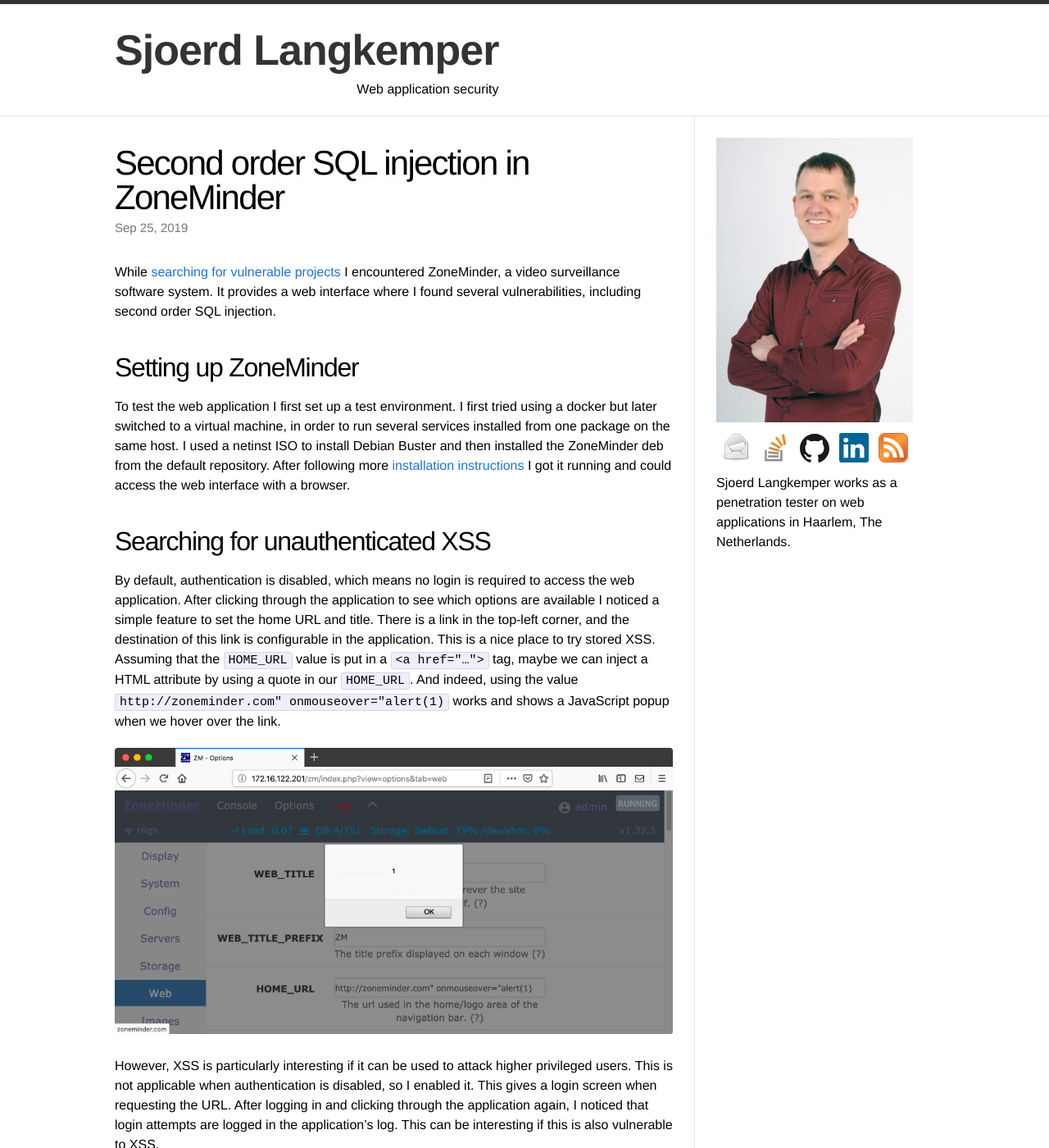
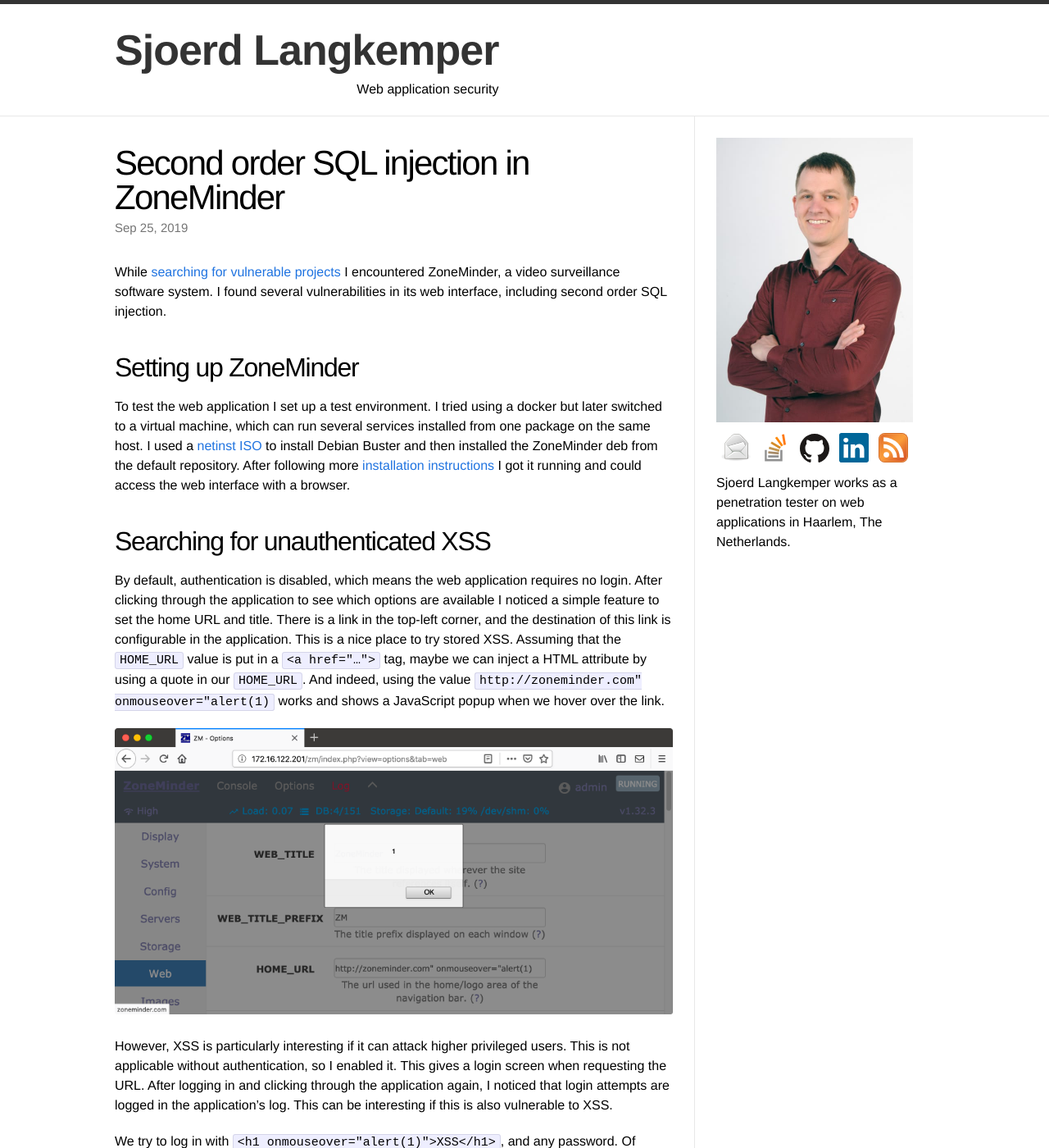
Before and after one commit to Sjord/Sjord.github.io, a Jekyll site: the page built from _posts/2019-02-27-second-order-sql-injection-in-zoneminder.md, in a window 1280 px wide and 1400 px high. Shown: the whole window at 82% size. Built offline with Jekyll 4.4.1, drawn with Linux system fonts in a browser that asks for light colours; some of the changed text lies outside the part shown.

Commit message:
Simplify sentences

```diff
--- a/_posts/2019-02-27-second-order-sql-injection-in-zoneminder.md
+++ b/_posts/2019-02-27-second-order-sql-injection-in-zoneminder.md
@@ -5,21 +5,21 @@
 date: 2019-09-25
 ---
 
-While [searching for vulnerable projects](https://www.sjoerdlangkemper.nl/2017/06/07/finding-vulnerable-code-in-github-with-bigquery/) I encountered ZoneMinder, a video surveillance software system. It provides a web interface where I found several vulnerabilities, including second order SQL injection.
+While [searching for vulnerable projects](https://www.sjoerdlangkemper.nl/2017/06/07/finding-vulnerable-code-in-github-with-bigquery/) I encountered ZoneMinder, a video surveillance software system. I found several vulnerabilities in its web interface, including second order SQL injection.
 
 <!-- photo source: https://pixabay.com/photos/cctv-security-camera-1144366/ -->
 
 ## Setting up ZoneMinder
 
-To test the web application I first set up a test environment. I first tried using a docker but later switched to a virtual machine, in order to run several services installed from one package on the same host. I used a netinst ISO to install Debian Buster and then installed the ZoneMinder deb from the default repository. After following more [installation instructions](https://zoneminder.readthedocs.io/en/stable/installationguide/debian.html#easy-way-debian-jessie) I got it running and could access the web interface with a browser.
+To test the web application I set up a test environment. I tried using a docker but later switched to a virtual machine, which can run several services installed from one package on the same host. I used a [netinst ISO](https://www.debian.org/CD/netinst/) to install Debian Buster and then installed the ZoneMinder deb from the default repository. After following more [installation instructions](https://zoneminder.readthedocs.io/en/stable/installationguide/debian.html#easy-way-debian-jessie) I got it running and could access the web interface with a browser.
 
 ## Searching for unauthenticated XSS
 
-By default, authentication is disabled, which means no login is required to access the web application. After clicking through the application to see which options are available I noticed a simple feature to set the home URL and title. There is a link in the top-left corner, and the destination of this link is configurable in the application. This is a nice place to try stored XSS. Assuming that the `HOME_URL` value is put in a `<a href="…">` tag, maybe we can inject a HTML attribute by using a quote in our `HOME_URL`. And indeed, using the value `http://zoneminder.com" onmouseover="alert(1)` works and shows a JavaScript popup when we hover over the link.
+By default, authentication is disabled, which means the web application requires no login. After clicking through the application to see which options are available I noticed a simple feature to set the home URL and title. There is a link in the top-left corner, and the destination of this link is configurable in the application. This is a nice place to try stored XSS. Assuming that the `HOME_URL` value is put in a `<a href="…">` tag, maybe we can inject a HTML attribute by using a quote in our `HOME_URL`. And indeed, using the value `http://zoneminder.com" onmouseover="alert(1)` works and shows a JavaScript popup when we hover over the link.
 
 <img src="/images/zoneminder-home-url-xss.png" width="100%">
 
-However, XSS is particularly interesting if it can be used to attack higher privileged users. This is not applicable when authentication is disabled, so I enabled it. This gives a login screen when requesting the URL. After logging in and clicking through the application again, I noticed that login attempts are logged in the application's log. This can be interesting if this is also vulnerable to XSS.
+However, XSS is particularly interesting if it can attack higher privileged users. This is not applicable without authentication, so I enabled it. This gives a login screen when requesting the URL. After logging in and clicking through the application again, I noticed that login attempts are logged in the application's log. This can be interesting if this is also vulnerable to XSS.
 
 We try to log in with `<h1 onmouseover="alert(1)">XSS</h1>`, and any password. Of course we get an error message that the credentials are incorrect, but now the username value is logged. When the administrator views the log, our HTML is rendered.
 
@@ -70,7 +70,7 @@
       …
     } // end getAuthUser($auth)
 
-It is used in `getAuthUser`, where it is used unescaped in the SQL query. This means that the application is vulnerable to unauthenticated second order SQL injection. We inject a SQL expression in the username field of the login form, and that gets executed when `getAuthUser` is called. Where does `getAuthUser` get called? In [`AppController.php`](https://github.com/ZoneMinder/zoneminder/blob/1.32.3/web/api/app/Controller/AppController.php):
+The username from the session is used in `getAuthUser`. Here, it is used unescaped in the SQL query. This means that the application is vulnerable to unauthenticated second order SQL injection. We inject a SQL expression in the username field of the login form, and that gets executed in `getAuthUser`. Where is `getAuthUser` called? In [`AppController.php`](https://github.com/ZoneMinder/zoneminder/blob/1.32.3/web/api/app/Controller/AppController.php):
 
     public function beforeFilter() {
       …
@@ -87,7 +87,7 @@
 
 ### Exploiting with sqlmap
 
-Sqlmap is an excellent tool to exploit SQL injection, and can be used to exploit this particular vulnerability. This can be done with this command:
+Sqlmap is an excellent tool to exploit SQL injection, and can exploit this particular vulnerability. This can be done with this command:
 
     ./sqlmap.py -r login.request.txt -p username --second-url='http://zoneminder.local/zm/api/index.php/logs.json?auth=a' --ignore-code=401 --dbms=mysql --level=3
 
```
Also changed, not shown: other parts of _posts/2019-02-27-second-order-sql-injection-in-zoneminder.md (+1 -1 lines).
